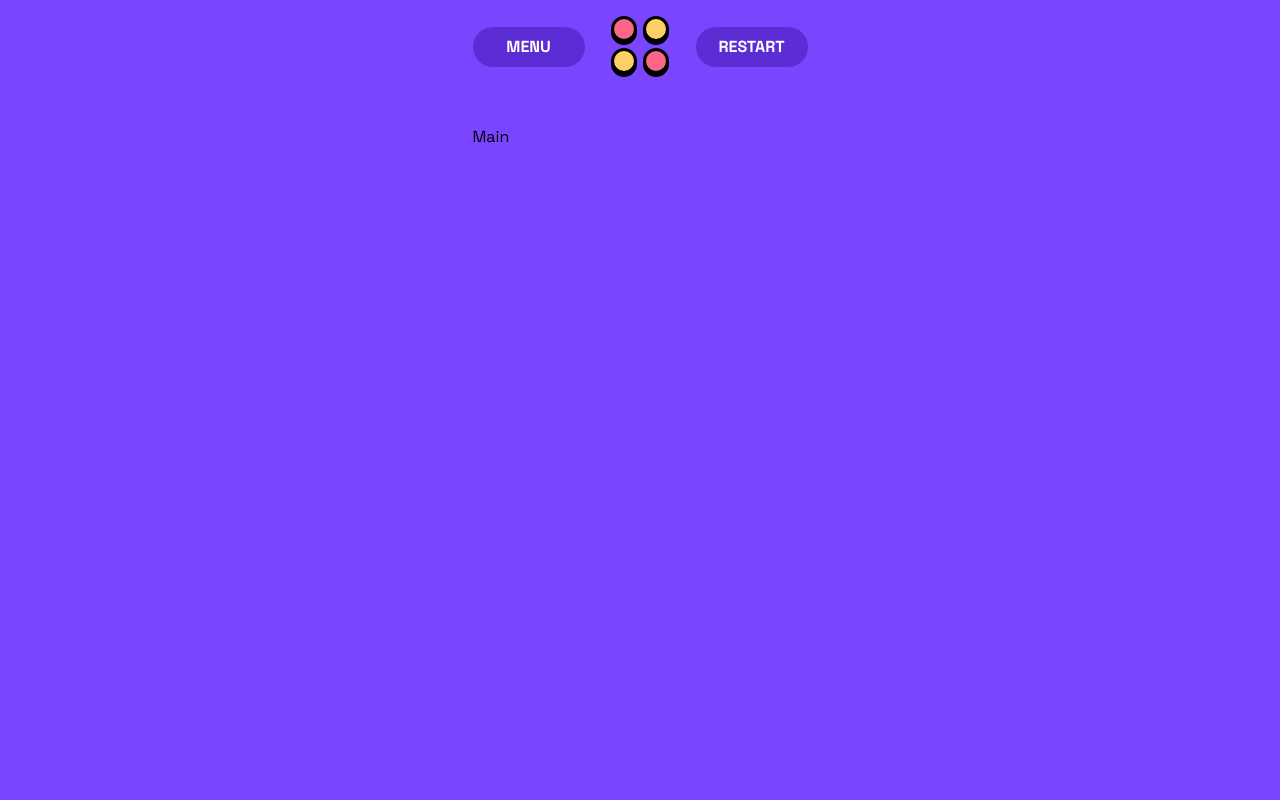
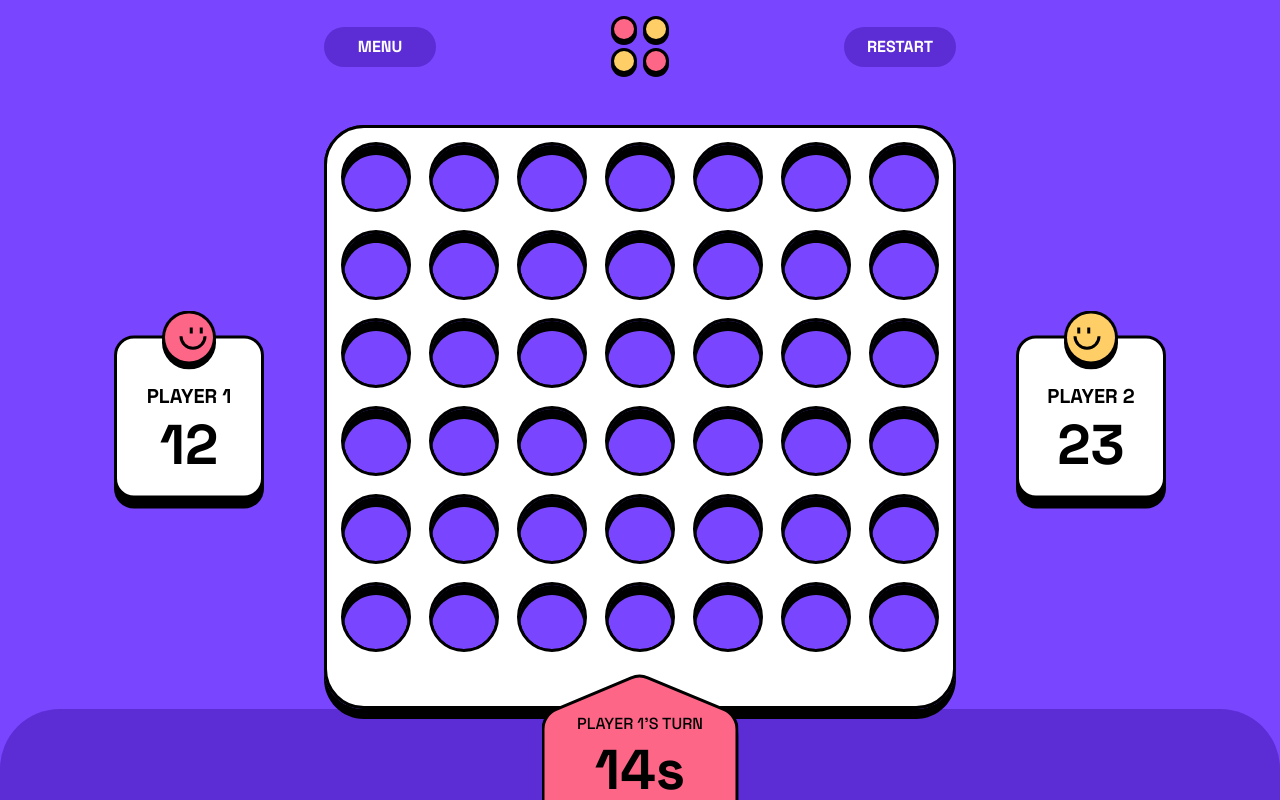
Before and after one commit to Stelkooo/connect-four-game, a Next.js app: page /game in a window 1280 px wide. Built offline with nearby package versions, Linux system fonts and the light colour scheme.

Commit message:
board, scorecards, background highlight

```diff
--- a/app/game/page.tsx
+++ b/app/game/page.tsx
@@ -1,11 +1,19 @@
+import BackgroundHighlight from '@/components/game/common/background-highlight/background-highlight.component';
+import Board from '@/components/game/common/board/board.component';
 import Header from '@/components/game/common/header/header.component';
+import ScoreCard from '@/components/game/common/score-card/score-card.component';
 
 export default function Page() {
   return (
-    <div className="h-screen bg-light-purple">
-      <div className="mx-auto grid max-w-[335px] gap-y-12 pt-4">
+    <div className="h-full overflow-hidden bg-light-purple">
+      <div className="mx-auto grid max-w-[335px] gap-y-12 pt-4 md:max-w-[632px]">
         <Header />
-        <main>Main</main>
+        <main className="relative grid grid-cols-2 gap-x-5 gap-y-12 md:gap-x-10 md:gap-y-8">
+          <ScoreCard name="Player 1" wins={12} playerNumber="one" />
+          <ScoreCard name="Player 2" wins={23} playerNumber="two" />
+          <Board />
+          <BackgroundHighlight />
+        </main>
       </div>
     </div>
   );
--- a/app/globals.css
+++ b/app/globals.css
@@ -26,9 +26,15 @@
     font-size: 16px;
     line-height: 20px;
   }
-  p {
+  p,
+  span {
     font-weight: 500;
     font-size: 16px;
     line-height: 20px;
   }
 }
+
+html,
+body {
+  height: 100%;
+}
--- /dev/null
+++ b/components/game/common/background-highlight/background-highlight.component.tsx
@@ -0,0 +1,5 @@
+export default function BackgroundHighlight() {
+  return (
+    <div className="absolute -bottom-[100%] left-1/2 z-0 h-full w-screen -translate-x-1/2 rounded-t-[60px] bg-purple" />
+  );
+}
--- /dev/null
+++ b/components/game/common/board/board.component.tsx
@@ -0,0 +1,38 @@
+'use client';
+
+import Image from 'next/image';
+
+import WhiteBoardSmall from 'public/images/board-layer-white-small.svg';
+import BlackBoardSmall from 'public/images/board-layer-black-small.svg';
+
+import ColButtonGrid from '../col-button-grid/col-button-grid.component';
+import CounterGrid from '../counter-grid/counter-grid.component';
+import Turn from '../turn/turn.component';
+
+export default function Board() {
+  return (
+    <div className="relative col-span-2">
+      <picture>
+        <source
+          media="(min-width:768px)"
+          srcSet="images/board-layer-black-large.svg"
+        />
+        <Image
+          src={BlackBoardSmall}
+          alt=""
+          className="absolute inset-0 z-10 w-full"
+        />
+      </picture>
+      <CounterGrid />
+      <picture>
+        <source
+          media="(min-width:768px)"
+          srcSet="images/board-layer-white-large.svg"
+        />
+        <Image src={WhiteBoardSmall} alt="" className="relative z-30 w-full" />
+      </picture>
+      <ColButtonGrid />
+      <Turn />
+    </div>
+  );
+}
--- /dev/null
+++ b/components/game/common/col-button-grid/col-button-grid.component.tsx
@@ -0,0 +1,30 @@
+'use client';
+
+import Image from 'next/image';
+
+import RedMarker from 'public/images/marker-red.svg';
+
+export default function ColButtonGrid() {
+  return (
+    <div className="absolute inset-0 z-40 grid grid-cols-7 gap-x-2 px-2 pb-8 pt-2 md:gap-x-4 md:px-4 md:pb-14 md:pt-4">
+      {[...Array(7)].map((value, index) => (
+        <button
+          // eslint-disable-next-line react/no-array-index-key
+          key={index}
+          type="button"
+          className="group/col relative h-full w-full rounded-full"
+          onClick={() => console.log(index)}
+        >
+          <span className="sr-only">
+            Col {index}, click here to insert a checker
+          </span>
+          <Image
+            src={RedMarker}
+            alt="Red Marker"
+            className="absolute -top-11 left-1/2 hidden -translate-x-1/2 group-hover/col:block md:-top-12 lg:-top-14"
+          />
+        </button>
+      ))}
+    </div>
+  );
+}
--- /dev/null
+++ b/components/game/common/counter-grid/counter-grid.component.tsx
@@ -0,0 +1,12 @@
+import Image from 'next/image';
+
+import CounterRedSmall from 'public/images/counter-red-small.svg';
+import CounterRedLarge from 'public/images/counter-red-large.svg';
+import CounterYellowSmall from 'public/images/counter-yellow-small.svg';
+import CounterYellowLarge from 'public/images/counter-yellow-large.svg';
+
+export default function CounterGrid() {
+  return (
+    <div className="absolute inset-0 z-20 grid grid-cols-7 grid-rows-6 gap-x-2 gap-y-[6px] px-2 pb-7 pt-2 md:gap-x-4 md:gap-y-4 md:px-4 md:pb-14 md:pt-4" />
+  );
+}
--- a/components/game/common/header/header.component.tsx
+++ b/components/game/common/header/header.component.tsx
@@ -1,13 +1,16 @@
 'use client';
 
 import Image from 'next/image';
+import { useRouter } from 'next/navigation';
 
 import Logo from 'public/images/logo.svg';
-import PillButton from './pill-button/pill-button.component';
+import PillButton from '../pill-button/pill-button.component';
 
 export default function Header() {
+  const router = useRouter();
+
   const menuOnClickHandler = () => {
-    console.log('Menu');
+    router.push('');
   };
 
   const restartOnClickHandler = () => {
--- a/components/game/common/header/pill-button/pill-button.component.tsx
+++ b/components/game/common/pill-button/pill-button.component.tsx
@@ -7,7 +7,7 @@ export default function PillButton({ children, onClickFunc }: Props) {
   return (
     <button
       type="button"
-      className="w-28 rounded-full bg-purple py-2 font-bold uppercase text-white"
+      className="w-28 rounded-full bg-purple py-2 font-bold uppercase text-white hover:bg-red"
       onClick={() => onClickFunc()}
     >
       {children}
--- /dev/null
+++ b/components/game/common/score-card/score-card.component.tsx
@@ -0,0 +1,32 @@
+import Image from 'next/image';
+
+import PlayerOne from 'public/images/player-one.svg';
+import PlayerTwo from 'public/images/player-two.svg';
+
+type Props = {
+  name: string;
+  wins: number;
+  playerNumber: 'one' | 'two';
+};
+
+export default function ScoreCard({ name, wins, playerNumber }: Props) {
+  return (
+    <div
+      className={`relative flex flex-col items-center rounded-[20px] border-3 border-black bg-white py-2 shadow-brand ${
+        playerNumber === 'one'
+          ? 'md:flex-row lg:right-[calc(100%+30px)] xl:right-[calc(100%+60px)]'
+          : 'md:flex-row-reverse lg:left-[calc(100%+30px)] xl:left-[calc(100%+60px)]'
+      } md:justify-between md:px-11 md:py-3 lg:absolute lg:top-1/2 lg:-translate-y-1/2 lg:flex-col lg:px-6 lg:pb-4 lg:pt-11 lg:text-center`}
+    >
+      <span className="md:heading-small uppercase lg:w-24">{name}</span>
+      <span className="md:heading-large text-[2rem]/10 font-bold">{wins}</span>
+      <Image
+        src={playerNumber === 'one' ? PlayerOne : PlayerTwo}
+        alt="Player Icon"
+        className={`absolute ${
+          playerNumber === 'one' ? '-left-6' : '-right-6'
+        } lg:-top-7 lg:left-1/2 lg:-translate-x-1/2`}
+      />
+    </div>
+  );
+}
--- /dev/null
+++ b/components/game/common/turn/turn.component.tsx
@@ -0,0 +1,26 @@
+import Image from 'next/image';
+
+import RedTurnBackground from 'public/images/turn-background-red.svg';
+
+import PillButton from '../pill-button/pill-button.component';
+
+export default function Turn() {
+  return (
+    // <div className="absolute left-1/2 top-[94%] z-50 grid w-[285px] -translate-x-1/2 place-content-center rounded-[20px] border-3 border-black bg-white py-4 text-center shadow-brand">
+    //   <div>
+    //     <p className="uppercase">Player 1</p>
+    //     <h1 className="heading-large">Wins</h1>
+    //     <PillButton onClickFunc={() => console.log('Play again')}>
+    //       Play Again
+    //     </PillButton>
+    //   </div>
+    // </div>
+    <div className="absolute left-1/2 top-[94%] z-50 grid -translate-x-1/2">
+      <Image src={RedTurnBackground} alt="" />
+      <div className="absolute top-9 w-full text-center md:top-10">
+        <p className="uppercase">Player 1&apos;s Turn</p>
+        <h1 className="heading-large lowercase">14s</h1>
+      </div>
+    </div>
+  );
+}
--- a/package.json
+++ b/package.json
@@ -24,7 +24,8 @@
     "react": "18.2.0",
     "react-dom": "18.2.0",
     "tailwindcss": "3.3.2",
-    "typescript": "5.0.4"
+    "typescript": "5.0.4",
+    "usehooks-ts": "^2.9.1"
   },
   "devDependencies": {
     "@typescript-eslint/eslint-plugin": "^5.59.6",
```
Also changed, not shown: 1 other file (tests, documents, lock files or other folders).
